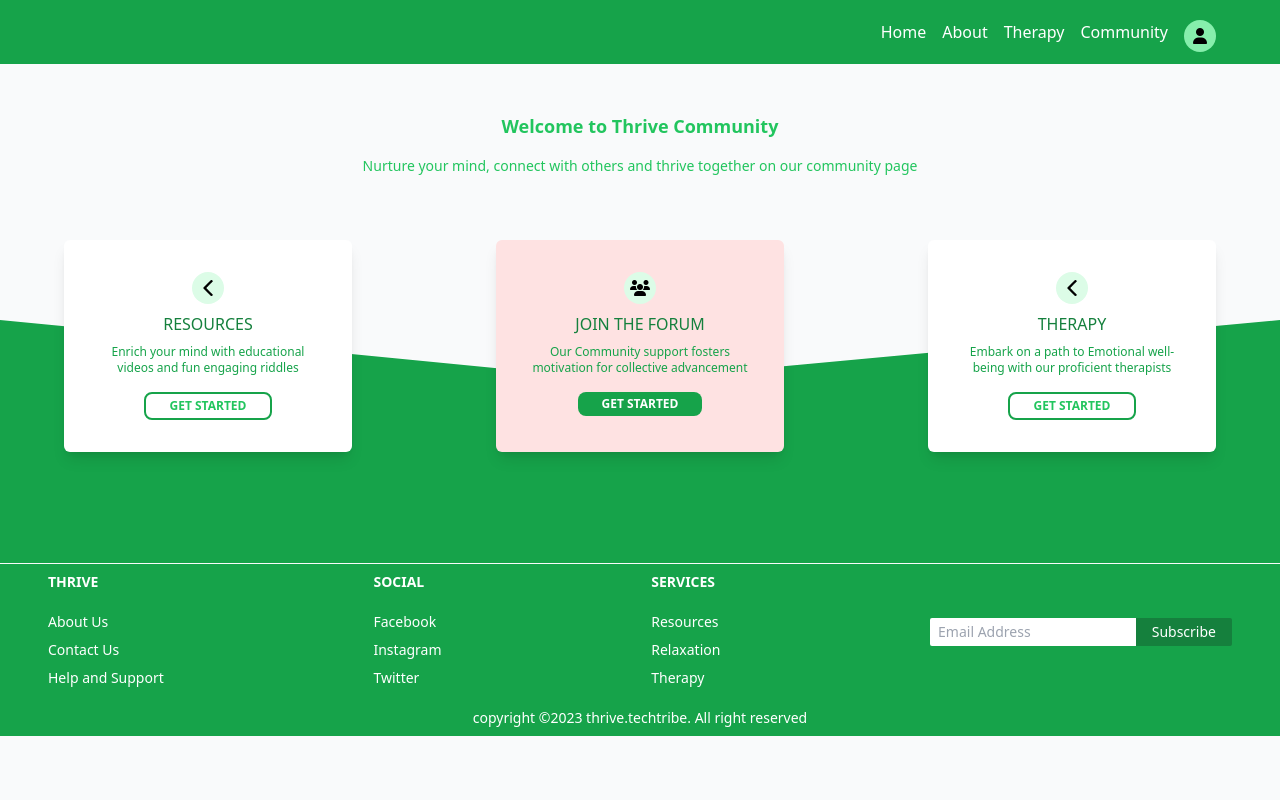
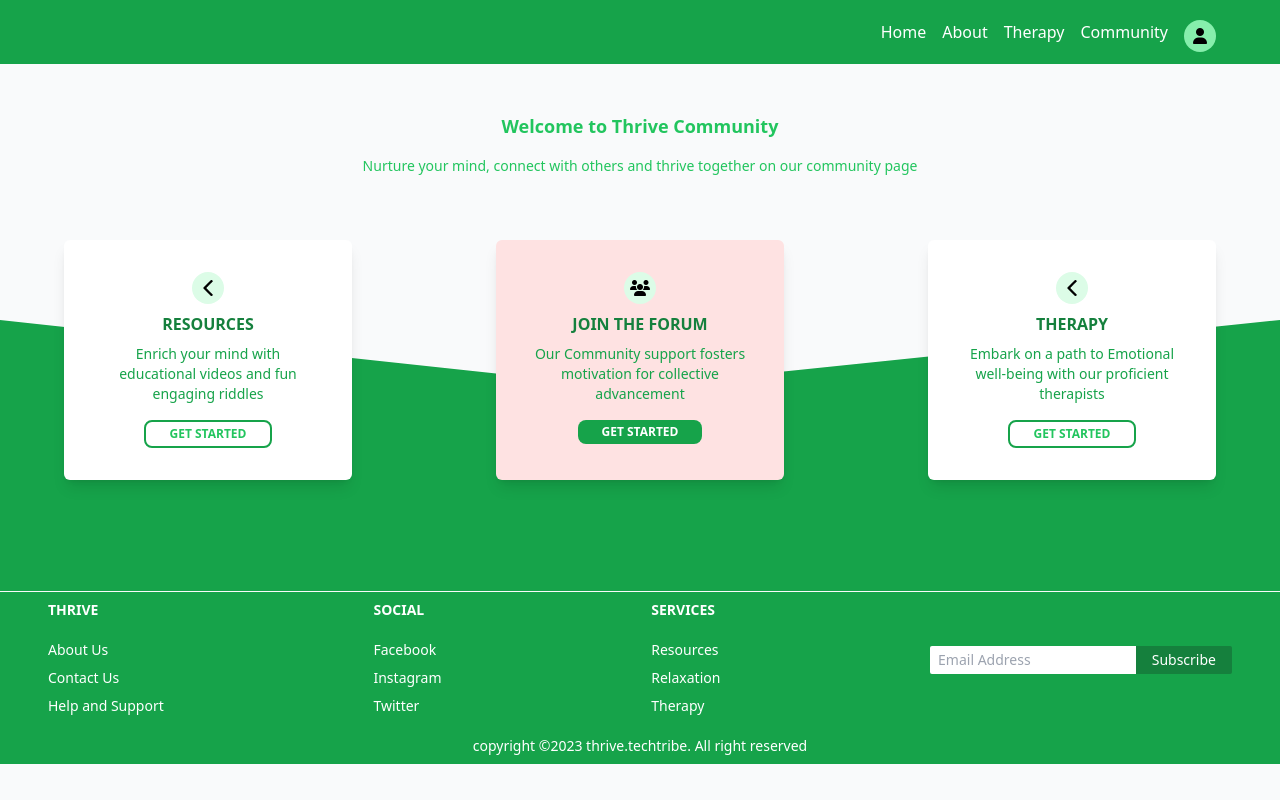
Before and after one commit to Wajud/short-thrive, a plain HTML site: page index.html in a window 1280 px wide. Drawn offline with nearby package versions, Linux system fonts and the light colour scheme.

Commit message:
done with index page

```diff
--- a/index.html
+++ b/index.html
@@ -75,8 +75,10 @@
           >
             <img src="images/back_icon.png" alt="" />
           </div>
-          <h2 class="text-green-700 text-center text-md py-2">RESOURCES</h2>
-          <p class="text-xs text-center pb-4 text-green-600">
+          <h2 class="text-green-700 text-center text-md py-2 font-semibold">
+            RESOURCES
+          </h2>
+          <p class="text-sm text-center pb-4 text-green-600">
             Enrich your mind with educational videos and fun engaging riddles
           </p>
           <button
@@ -94,10 +96,10 @@
           >
             <i class="fa fa-users" aria-hidden="true"></i>
           </div>
-          <h2 class="text-green-700 text-center text-md py-2">
+          <h2 class="text-green-700 text-center text-md py-2 font-semibold">
             JOIN THE FORUM
           </h2>
-          <p class="text-xs text-center pb-4 text-green-600">
+          <p class="text-sm text-center pb-4 text-green-600">
             Our Community support fosters motivation for collective advancement
           </p>
           <button
@@ -115,8 +117,10 @@
           >
             <img src="images/back_icon.png" alt="" />
           </div>
-          <h2 class="text-green-700 text-center text-md py-2">THERAPY</h2>
-          <p class="text-xs text-center pb-4 text-green-600">
+          <h2 class="text-green-700 text-center text-md py-2 font-semibold">
+            THERAPY
+          </h2>
+          <p class="text-sm text-center pb-4 text-green-600">
             Embark on a path to Emotional well-being with our proficient
             therapists
           </p>
```
Also changed, not shown: communites.html (+10 -11 lines).
